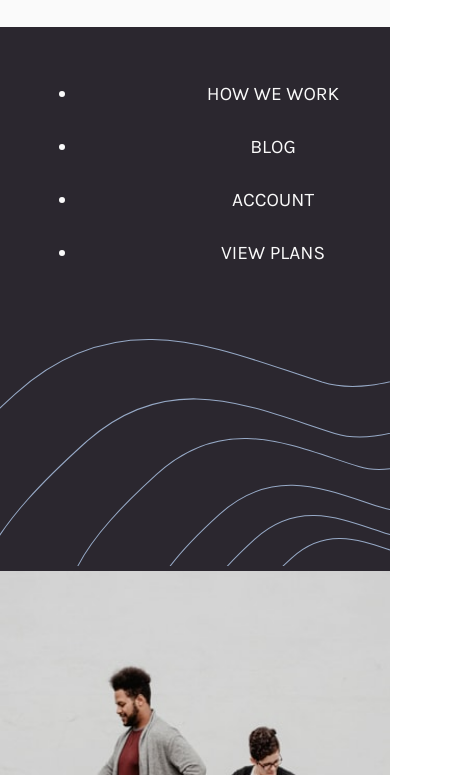
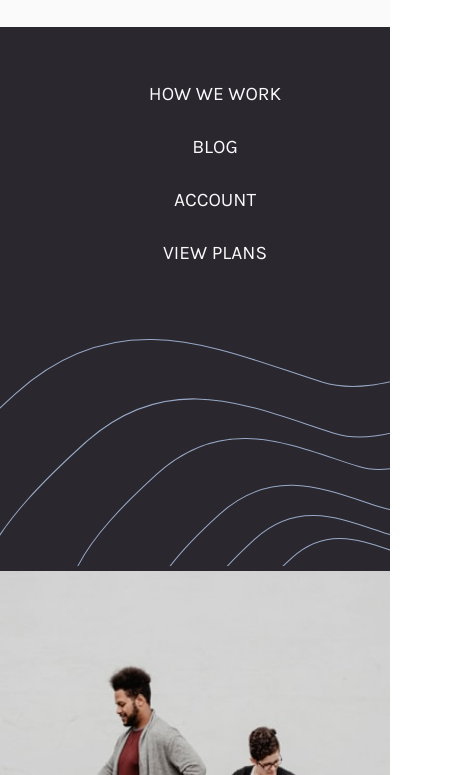
Before and after one commit to carissaayo/Projects-insure-landing-page-master, a plain HTML site: page index.html in a window 390 px wide. Both pictures are taken after a click on the element 358 px from the left and 48 px from the top of the page. Shown: the part 69-844 px from the top of the page, 468 px wide, since content can reach past the window. Drawn offline with Linux system fonts and the light colour scheme.

Commit message:
mobile nav bug fixed

```diff
--- a/css/styles.css
+++ b/css/styles.css
@@ -368,10 +368,11 @@ footer #details .links {
   }
   .show-nav-con ul {
     margin-bottom: 70px;
+    list-style: none;
   }
   .show-nav-con ul li {
     padding: 5px 20%;
-    margin: 0px 20%;
+    margin: 0px 20px;
     text-transform: uppercase;
     color: #fafafa;
     width: 100%;
```
Also changed, not shown: 1 other file.
